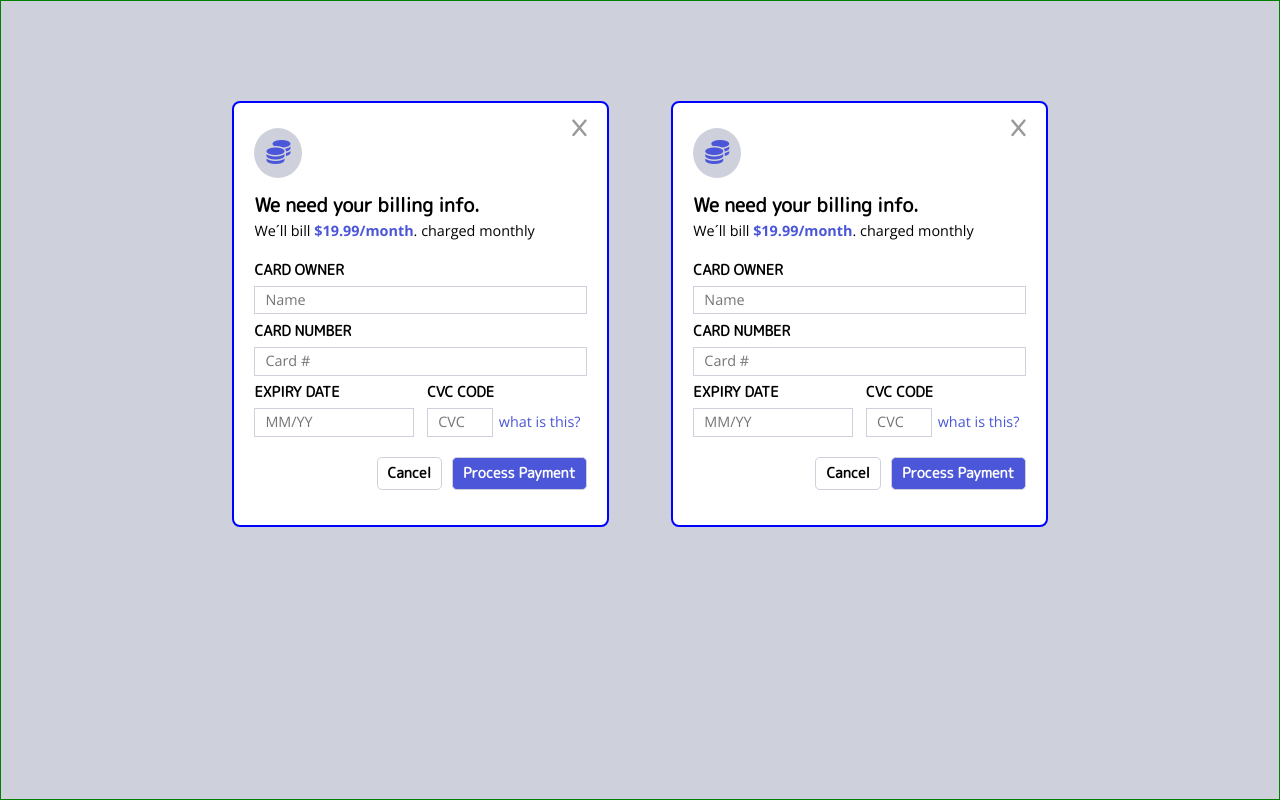
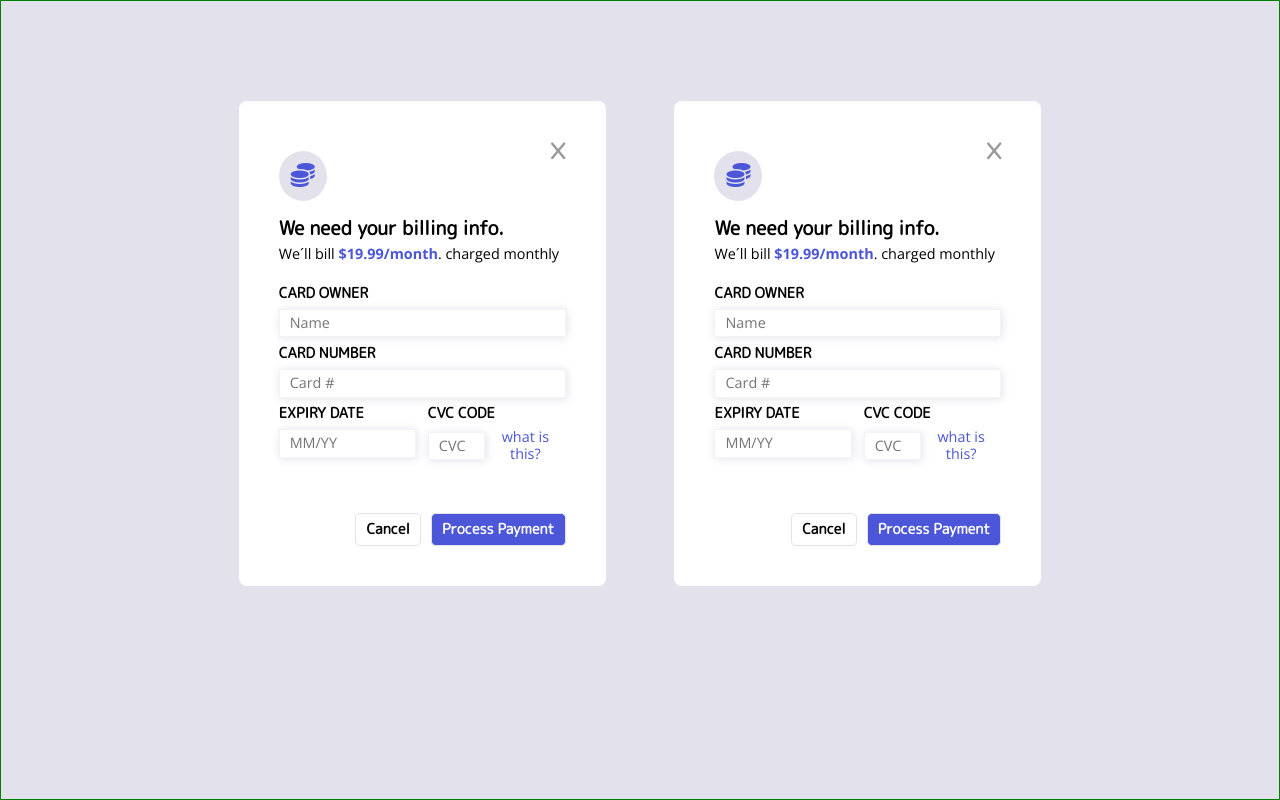
Before and after one commit to Duz-Dev/card-space-web, a plain HTML site: page index.html in a window 1280 px wide. Drawn offline with nearby package versions, Linux system fonts and the light colour scheme.

Commit message:
update style

```diff
--- a/css/style.css
+++ b/css/style.css
@@ -15,7 +15,7 @@
 :root {
     /*color*/
     --color-violet: #4b56d8;
-    --color-gray: #ced1dc;
+    --color-gray: #e3e1eb;
     /*background*/
     --background-card: #fff;
     /*font*/
@@ -69,11 +69,10 @@ section {
 /*----card----*/
 
 .card {
-    border: 2px solid blue;
-    width: 40%;
+    width: 39%;
     background-color: var(--background-card);
     border-radius: 1ch;
-    padding: 15px 20px;
+    padding: 40px;
 }
 
 .card__x {
@@ -134,7 +133,11 @@ section {
     padding: 5px 10px;
     font-family: var(--font-family--text);
     font-size: var(--font-size-text);
-    border: 1px solid var(--color-gray);
+    border: 1px solid #ced1dc45;
+    box-shadow: 1px 1px 10px var(--color-gray);
+    &:focus{
+        font-weight: bold;
+    }
 }
 
 .form__content--md {
@@ -170,7 +173,7 @@ section {
 }
 
 .form__content--button {
-    margin: 20px 0;
+    margin: 50px 0 0 0;
     display: flex;
     justify-content: end;
 }
--- a/index.html
+++ b/index.html
@@ -1,13 +1,13 @@
 <!DOCTYPE html>
-<html lang="en">
+<html lang="es">
 
 <head>
     <meta charset="UTF-8">
     <meta name="viewport" content="width=device-width, initial-scale=1.0">
+    <title>Cards</title>
     <link rel="stylesheet" href="./css/normalize.css">
     <link rel="stylesheet" href="./css/style.css">
     <link rel="stylesheet" href="https://cdnjs.cloudflare.com/ajax/libs/font-awesome/6.5.2/css/all.min.css">
-    <title>Cards</title>
 </head>
 
 <body>
@@ -25,7 +25,7 @@
                     </div>
                     <div class="form__content">
                         <label for="number" class="form__label form__number">card number</label>
-                        <input type="number" class="form__input" id="number" placeholder="Card #">
+                        <input type="text" class="form__input" id="number" placeholder="Card #">
                     </div>
                     <div class="form__content form__content--md">
                         <div class="content__md"><label for="date" class="form__label form__owner">expiry date</label>
@@ -57,7 +57,7 @@
                     </div>
                     <div class="form__content">
                         <label for="number" class="form__label form__number">card number</label>
-                        <input type="number" class="form__input" id="number" placeholder="Card #">
+                        <input type="text" class="form__input" id="number" placeholder="Card #">
                     </div>
                     <div class="form__content form__content--md">
                         <div class="content__md"><label for="date" class="form__label form__owner">expiry date</label>
@@ -77,6 +77,7 @@
                     </div>
                 </form>
             </div>
+
         </div>
     </section>
 </body>
```
